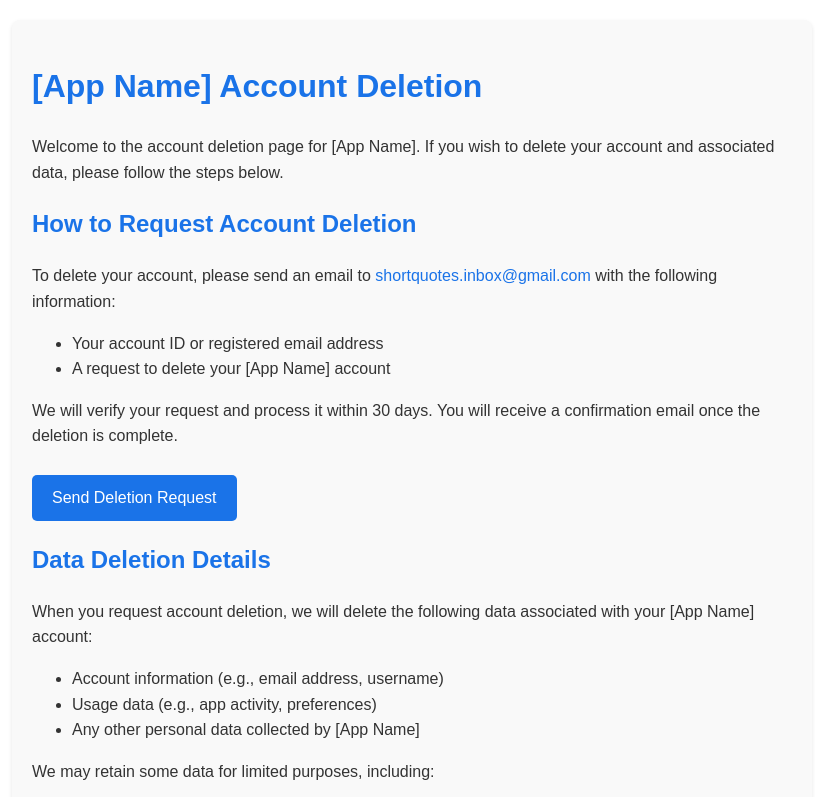
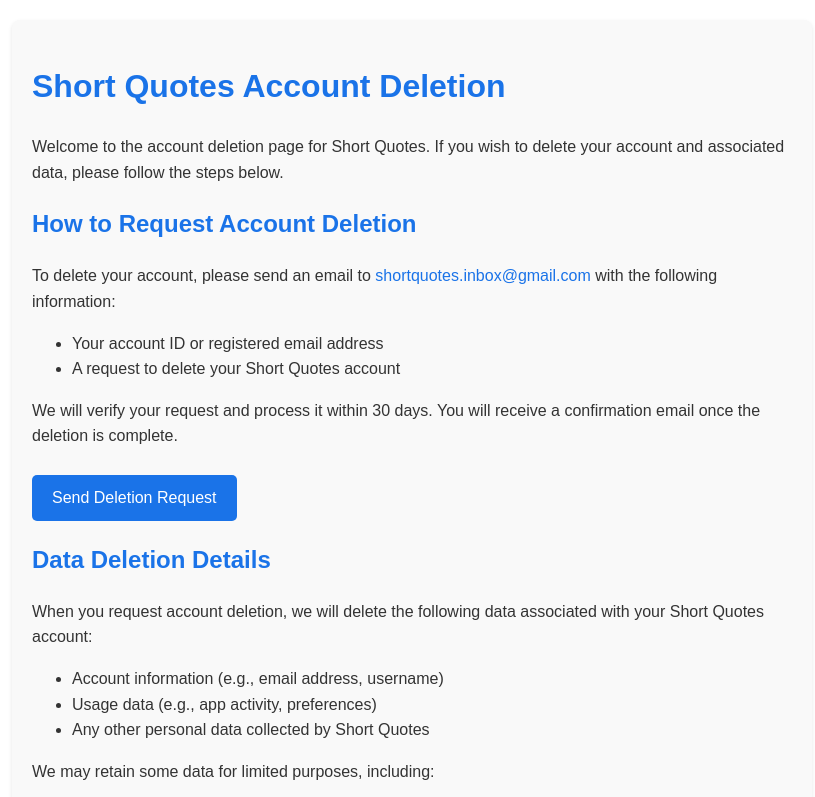
Before and after one commit to xxshcoder/short-quotes-data-deletion, a plain HTML site: page index.html in a window 1280 px wide. Shown: the top 797 px of the page, without its empty margins (228-1043 px from the left). Drawn offline with Linux system fonts and the light colour scheme.

Commit message:
Update index.html

```diff
--- a/index.html
+++ b/index.html
@@ -3,7 +3,7 @@
 <head>
   <meta charset="UTF-8">
   <meta name="viewport" content="width=device-width, initial-scale=1.0">
-  <title>[App Name] Account Deletion</title>
+  <title>Short Quotes Account Deletion</title>
   <style>
     body {
       font-family: Arial, sans-serif;
@@ -42,24 +42,24 @@
 </head>
 <body>
   <div class="container">
-    <h1>[App Name] Account Deletion</h1>
-    <p>Welcome to the account deletion page for [App Name]. If you wish to delete your account and associated data, please follow the steps below.</p>
+    <h1>Short Quotes Account Deletion</h1>
+    <p>Welcome to the account deletion page for Short Quotes. If you wish to delete your account and associated data, please follow the steps below.</p>
 
     <h2>How to Request Account Deletion</h2>
     <p>To delete your account, please send an email to <a href="mailto:shortquotes.inbox@gmail.com">shortquotes.inbox@gmail.com</a> with the following information:</p>
     <ul>
       <li>Your account ID or registered email address</li>
-      <li>A request to delete your [App Name] account</li>
+      <li>A request to delete your Short Quotes account</li>
     </ul>
     <p>We will verify your request and process it within 30 days. You will receive a confirmation email once the deletion is complete.</p>
-    <a href="mailto:shortquotes.inbox@gmail.com?subject=[App Name] Account Deletion Request" class="button">Send Deletion Request</a>
+    <a href="mailto:shortquotes.inbox@gmail.com?subject=Short Quotes Account Deletion Request" class="button">Send Deletion Request</a>
 
     <h2>Data Deletion Details</h2>
-    <p>When you request account deletion, we will delete the following data associated with your [App Name] account:</p>
+    <p>When you request account deletion, we will delete the following data associated with your Short Quotes account:</p>
     <ul>
       <li>Account information (e.g., email address, username)</li>
       <li>Usage data (e.g., app activity, preferences)</li>
-      <li>Any other personal data collected by [App Name]</li>
+      <li>Any other personal data collected by Short Quotes</li>
     </ul>
     <p>We may retain some data for limited purposes, including:</p>
     <ul>
```
